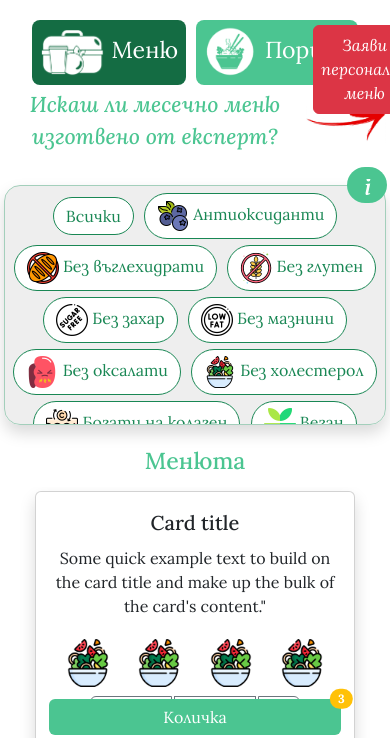
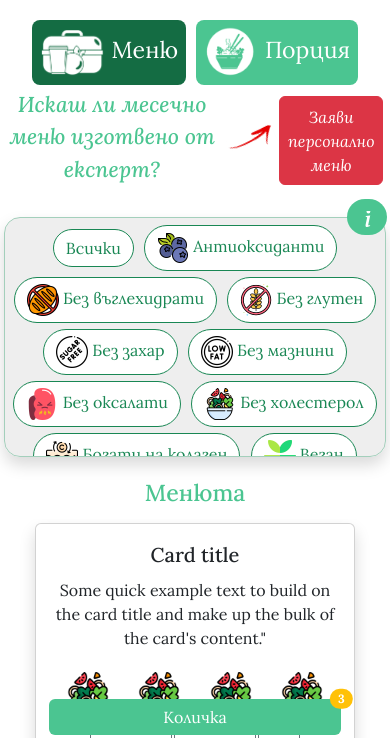
Before and after one commit to DelaraKazakova/Foodplan, a plain HTML site: page pages/menu.html in a window 390 px wide. Shown: the part 106-844 px from the top of the page. Drawn offline with nearby package versions, Linux system fonts and the light colour scheme.

Commit message:
small update

```diff
--- a/css/style.css
+++ b/css/style.css
@@ -121,6 +121,12 @@ section hr:after {
 
 .menu-bar>a {
 	left: 80%;
+	max-width: 10rem;
+}
+
+.red-arrow {
+	width: 6rem;
+	rotate: -15deg;
 }
 
 .btn-success {
@@ -281,6 +287,19 @@ footer {
 		padding: 2% !important;
 	}
 
+	.menu-bar>a {
+		position: relative !important;
+		left: 0;
+		float: right;
+		max-width: min-content;
+	}
+
+	.red-arrow {
+		width: 3rem;
+		rotate: -25deg;
+		z-index: -1;
+	}
+
 	.tag-bar {
 		height: 15rem;
 		overflow: auto;
--- a/pages/menu.html
+++ b/pages/menu.html
@@ -90,12 +90,11 @@
               alt="meals">
             Порция</label>
           <a class="btn btn-danger fst-italic position-absolute mt-2" href="#" title="">Заяви
-            персонално<br>
-            меню</a>
+            персонално меню</a>
         </div>
-        <div class="d-flex justify-content-center align-items-center">
+        <div class="d-flex justify-content-center align-items-center m-md-0 m-sm-2">
           <h4 class="fst-italic">Искаш ли месечно меню изготвено от експерт?</h4>
-          <img src="../img/red-arrow.png" width="80" alt="arrow">
+          <img src="../img/red-arrow.png" class="red-arrow ms-2" alt="arrow">
         </div>
       </div>
       <!--tag bar-->
```
